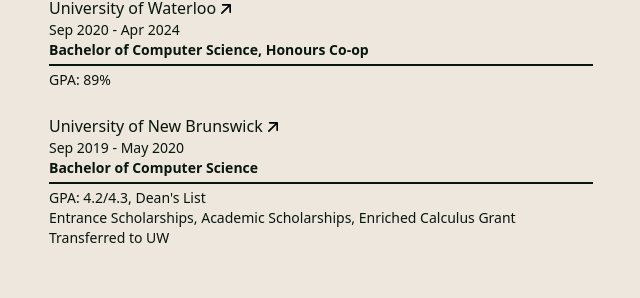
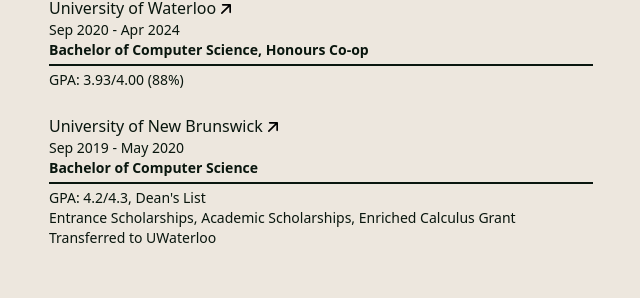
Before and after one commit to tamnguyen820/tamnguyen820.github.io, a React (Vite) app: page / in a window 1280 px wide. Shown: the part 3368-3666 px from the top of the page, without its empty margins (591-1231 px from the left). Built offline with nearby package versions, Linux system fonts and the light colour scheme.

Commit message:
update education

```diff
--- a/src/data/education.ts
+++ b/src/data/education.ts
@@ -7,7 +7,7 @@
     degree: "Bachelor of Computer Science, Honours Co-op",
     fromDate: new Date("2020-09-05"),
     toDate: new Date("2024-04-30"),
-    description: ["GPA: 89%"],
+    description: ["GPA: 3.93/4.00 (88%)"],
   },
   {
     name: "University of New Brunswick",
@@ -18,7 +18,7 @@
     description: [
       "GPA: 4.2/4.3, Dean's List",
       "Entrance Scholarships, Academic Scholarships, Enriched Calculus Grant",
-      "Transferred to UW",
+      "Transferred to UWaterloo",
     ],
   },
 ];
```
